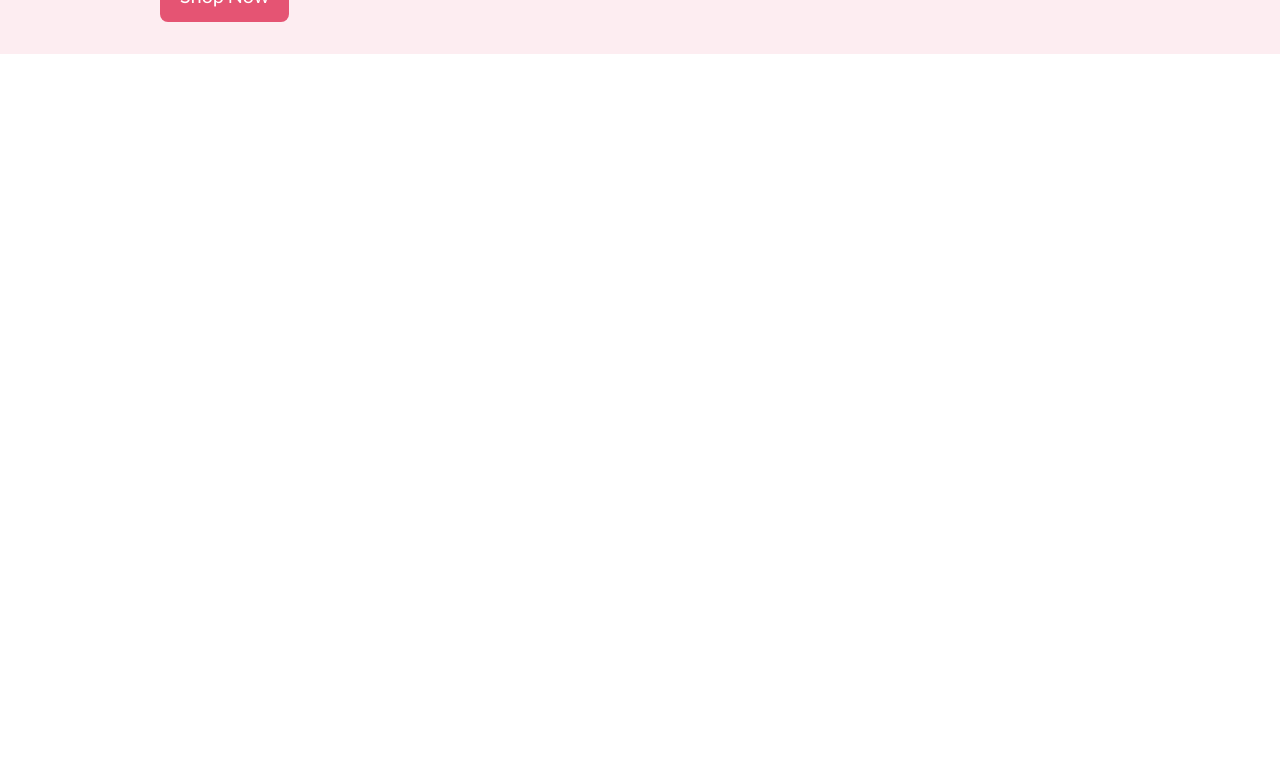
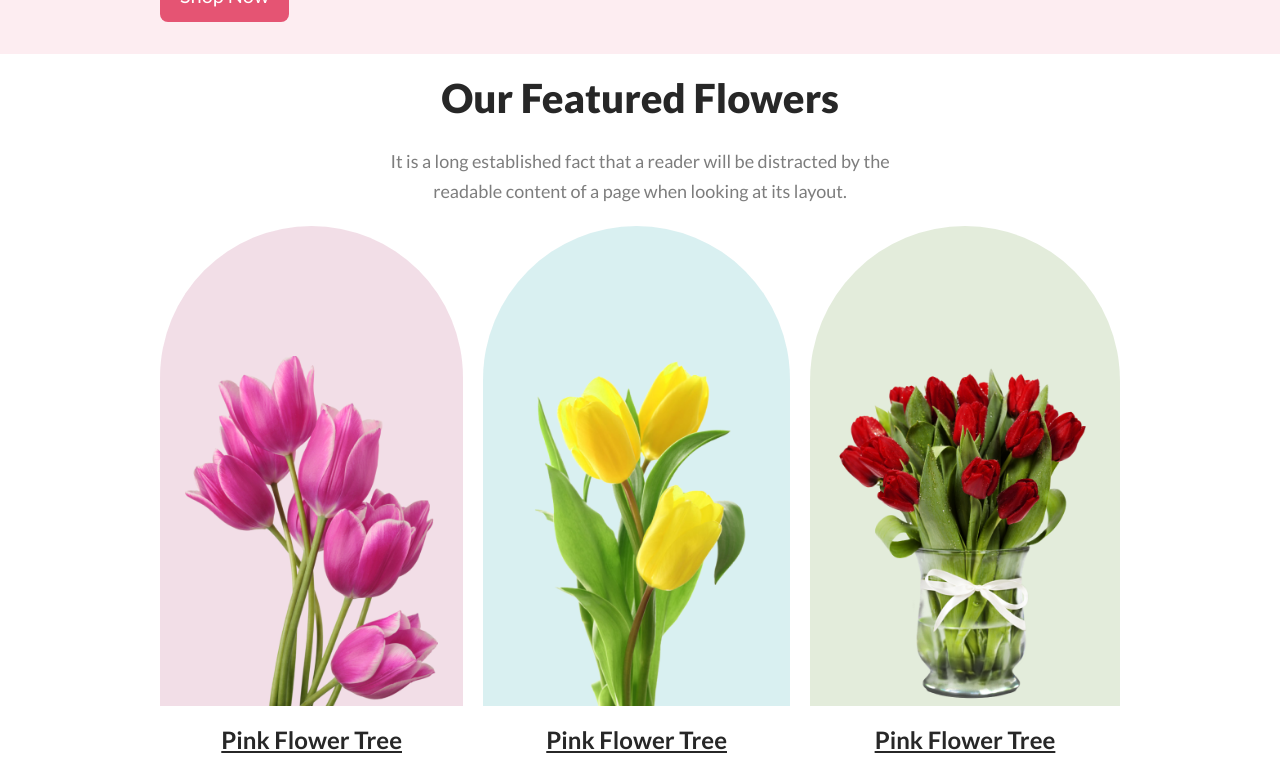
Before and after one commit to MstAktar/Flower-shop-html-css-, a plain HTML site: page index.html in a window 1280 px wide. Shown: the part 402-1159 px from the top of the page. Before the commit the page ends 800 px from the top, so only its background shows below. Drawn offline with Linux system fonts and the light colour scheme.

Commit message:
added featured flower section

```diff
--- a/index.html
+++ b/index.html
@@ -21,6 +21,35 @@
             </div>
         </div>
     </header>
+    <section id="featured">
+        <div class="container">
+            <div class="section-heading">
+                <h2>Our Featured Flowers</h2>
+                <p>It is a long established fact that a reader will be distracted by the readable content of a page when looking at its layout.</p>
+            </div>
+            <div class="section-content">
+                <div class="flower">
+                    <div class="flower-img pink">
+                        <img src="Flower Asset/pngwing 6.png" alt="">
+                    </div>
+                    <p>Pink Flower Tree</p>
+                </div>
+                <div class="flower">
+                    <div class="flower-img blue">
+                        <img src="Flower Asset/pngwing 7.png" alt="">
+                    </div>
+                    <p>Pink Flower Tree</p>
+                </div>
+                <div class="flower">
+                    <div class="flower-img green">
+                        <img src="Flower Asset/pngwing 8.png" alt="">
+                    </div>
+                    <p>Pink Flower Tree</p>
+                </div>
+
+            </div>
+        </div>
+    </section>
     <main>
 
     </main>
--- a/style/style.css
+++ b/style/style.css
@@ -20,14 +20,34 @@ button{
     border: none;
     font-size: 20px;
     padding: 15px 20px;
+    cursor: pointer;
+    transition: all 1s;
 }
-header{
-    background-color:rgba(229, 84, 115, 0.10);
+button:hover{
+    background-color: aqua;
 }
 .container{
     width: 75%;
     max-width: 1440px;
     margin: 0 auto;
+}
+.section-heading{
+    max-width: 500px;
+    text-align: center;
+    margin: 20px auto;
+}
+.section-heading h2{
+    color: #272727;
+    text-align: center;
+    font-family: Lato;
+    font-size: 40px;
+    font-style: normal;
+    font-weight: 800;
+    line-height: normal;
+    margin-bottom: 24px;
+}
+header{
+    background-color:rgba(229, 84, 115, 0.10);
 }
 .banner{
     display:flex;
@@ -50,3 +70,43 @@ header{
     width: 100%;
     vertical-align: middle;
 }
+.featured{
+    padding: 100px 0;
+}
+.section-content{
+    display: flex;
+    justify-content: space-between;
+    align-items: end;
+    gap: 20px;
+}
+.section-content .flower .flower-img{
+    background-color: #e4728b;
+    border-radius: 300px 300px 0px 0px;
+    padding: 0px 25px;
+    height: 480px;
+    display: flex;
+    align-items: end;
+}
+.section-content .flower .flower-img img{
+    width: 100%;
+}
+.section-content .flower .pink{
+    background: rgba(167, 33, 98, 0.15);
+}
+.section-content .flower .blue{
+    background: rgba(5, 151, 160, 0.15);
+}
+.section-content .flower .green{
+    background: rgba(71, 125, 17, 0.15);
+}
+.section-content .flower p{
+    color: #272727;
+    text-align: center;
+    margin-top: 16px;
+    font-family: Lato;
+    font-size: 24px;
+    font-style: normal;
+    font-weight: 700;
+    line-height: 35px; /* 145.833% */
+    text-decoration-line: underline;
+}
```
